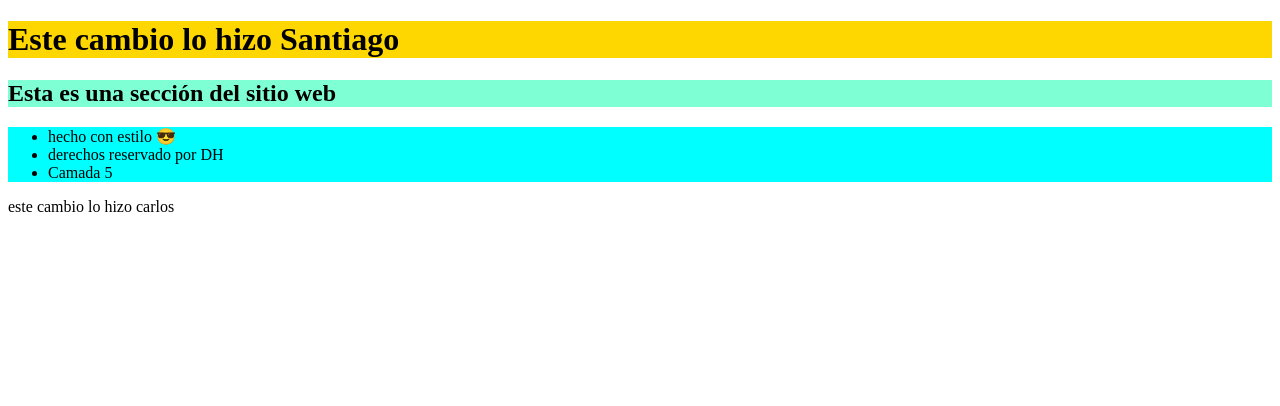
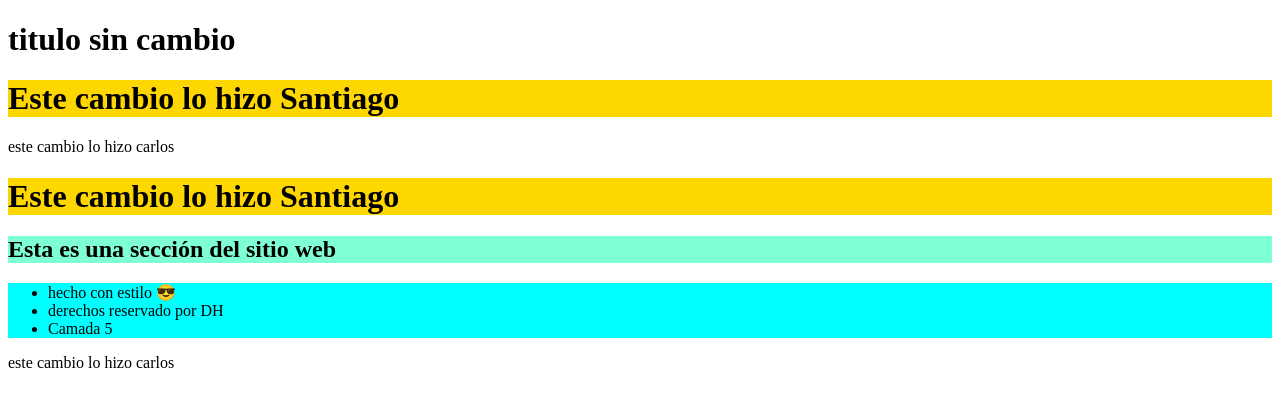
Before and after one commit to santiagoquinteroguarin/RepoPruebaC5, a plain HTML site: page index.html in a window 1280 px wide. Drawn offline with Linux system fonts and the light colour scheme.

Commit message:
resolviendo conflictos

```diff
--- a/index.html
+++ b/index.html
@@ -1,9 +1,23 @@
 <!DOCTYPE html>
+<html lang="es">
+<head>
+  <meta charset="UTF-8">
+  <meta http-equiv="X-UA-Compatible" content="IE=edge">
+  <meta name="viewport" content="width=device-width, initial-scale=1.0">
+  <title>Document</title>
+  <link rel="stylesheet" href="styles.css">
+</head>
+<body>
+<header>
+<h1>titulo sin cambio</h1>
+  <div class="container">
+    <h1>Este cambio lo hizo Santiago</h1>
+  </div>
+  <footer> <p> este cambio lo hizo carlos</p> </footer>
+  <script src="app.js"></script>
+</body>
   <html lang="es">
   <head>
-    <meta charset="UTF-8">
-    <meta http-equiv="X-UA-Compatible" content="IE=edge">
-    <meta name="viewport" content="width=device-width, initial-scale=1.0">
     <title>Document</title>
     <link rel="stylesheet" href="styles.css">
   </head>
```
